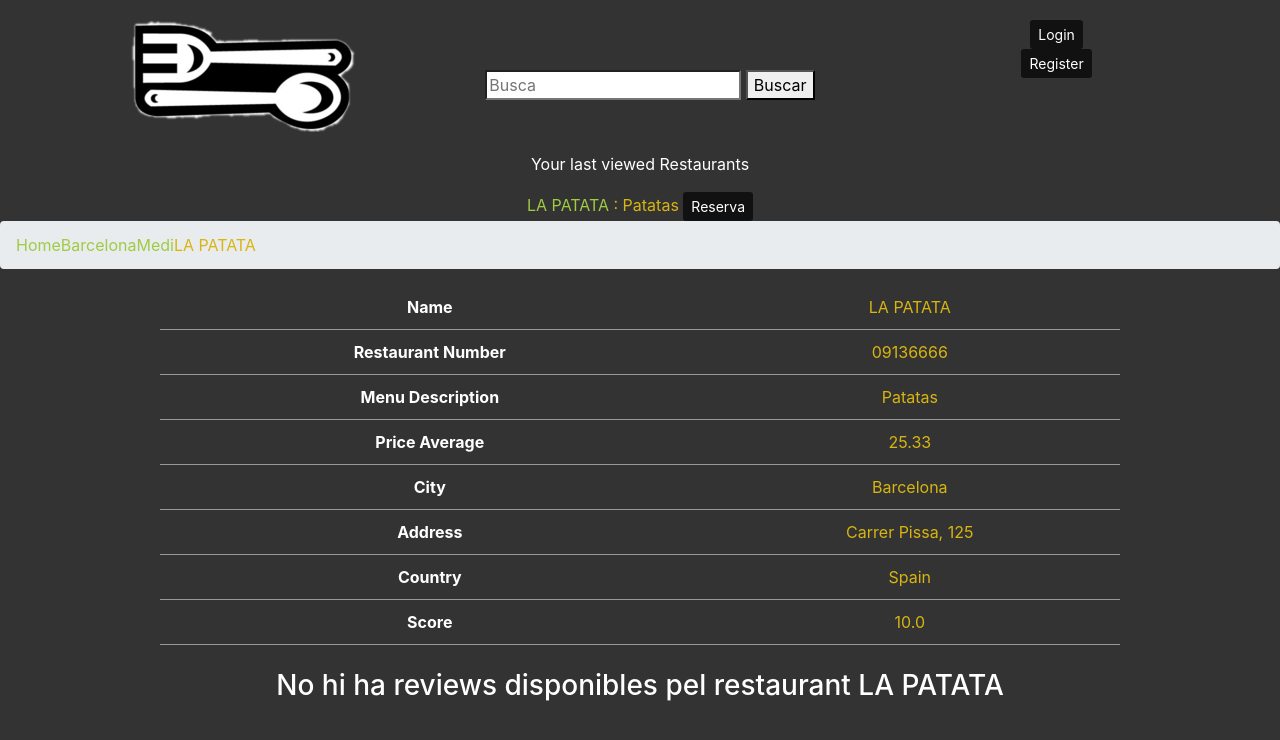
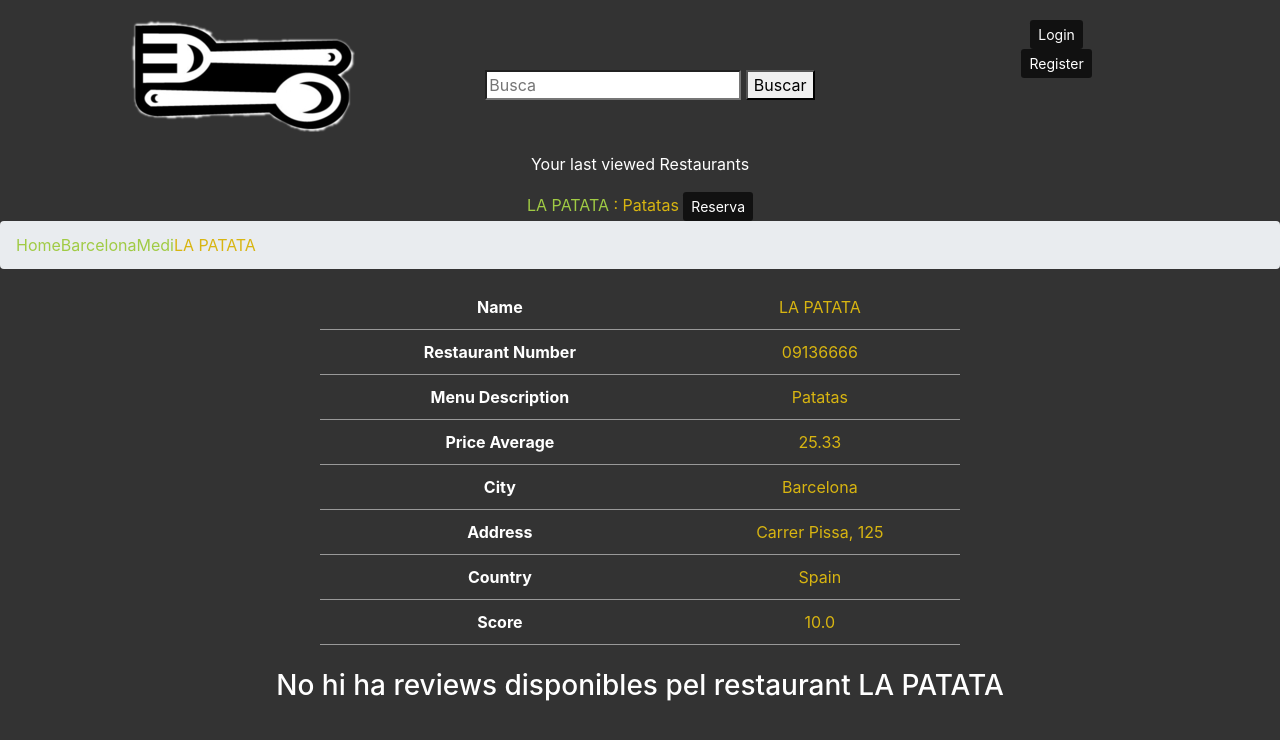
Before and after one commit to DavidAlvarezRios/sd2019-forkillaa9, a Django app: page /restaurant/09136666/ in a window 1280 px wide. Shown: the top 740 px of the page. Run offline with Django 3.2, Linux system fonts and the light colour scheme; data comes from the database, SQL or seed files in the repository; data that the repository does not hold is empty; some libraries are stand-ins or nearby versions.

Commit message:
taula centrada 3

```diff
--- a/static/style.css
+++ b/static/style.css
@@ -40,7 +40,7 @@ table.center {
     margin-left: auto;
     border-collapse: collapse;
     border-color: rgba(255, 255, 255, 0.5);
-    width: 75%;
+    width: 50%;
 }
 
 table.center tbody {
```
